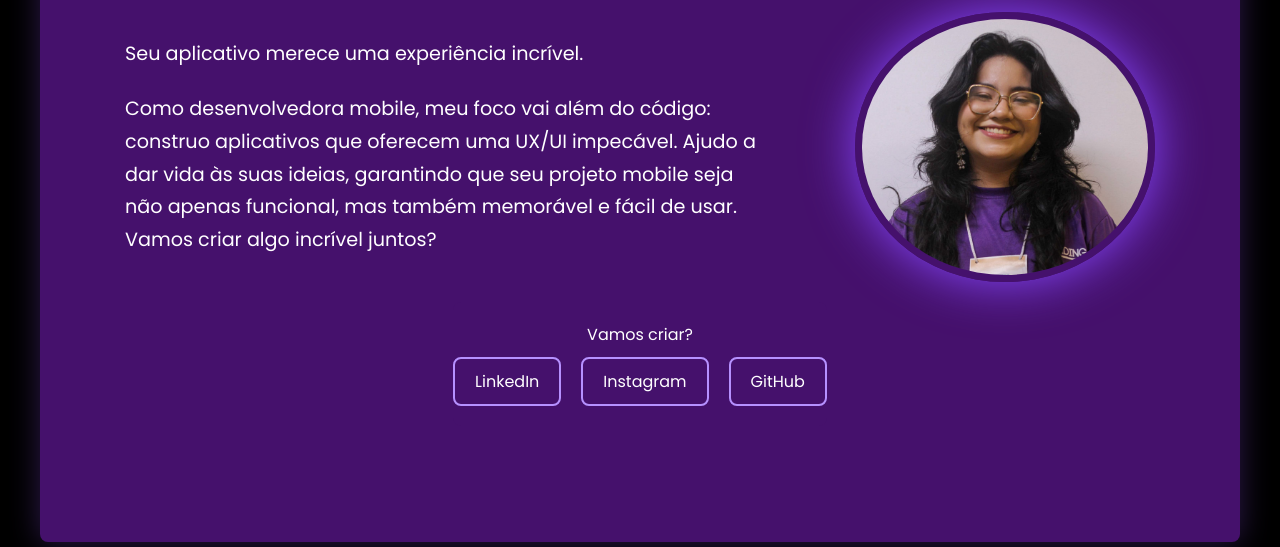
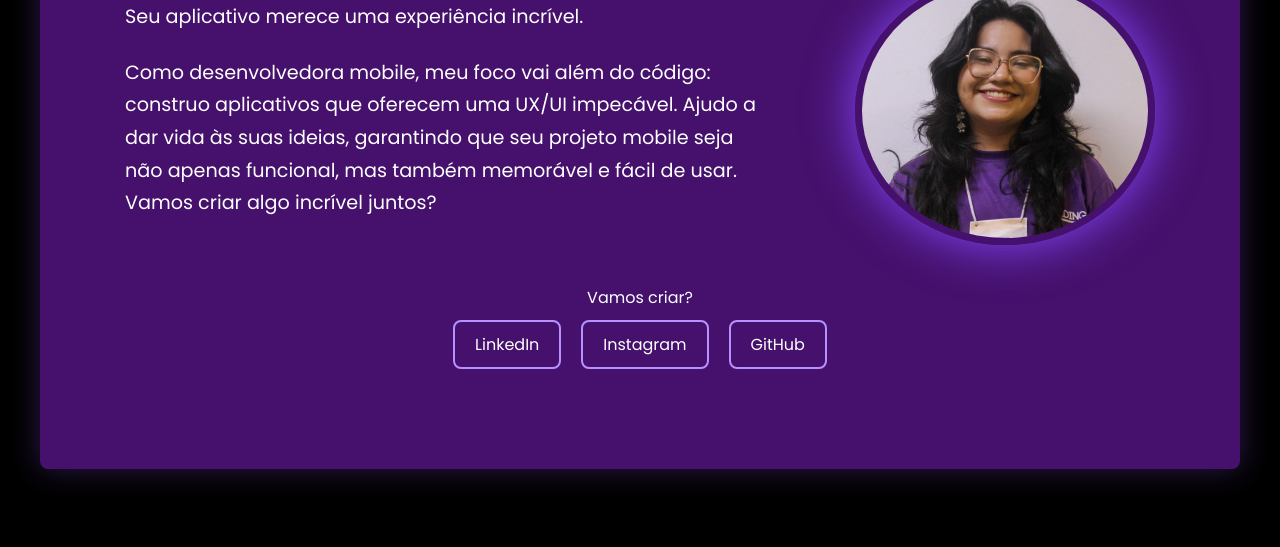
Before and after one commit to hevellyn16/site-simples, a plain HTML site: page index.html in a window 1280 px wide. Shown: the part 253-800 px from the top of the page. Drawn offline with Linux system fonts and the light colour scheme; a script that the page names is missing.

Commit message:
fix: Fix layout issues in index.html and styles.css

```diff
--- a/css/styles.css
+++ b/css/styles.css
@@ -71,8 +71,8 @@ nav ul li:hover {
     flex-direction: column;
     align-items: center;
     justify-content: center;
-    min-height: calc(100vh - 80px);
-    padding: 20px 20px;
+    min-height: calc(100vh - 200px);
+    padding: 80px 80px;
     background-color: #45116c;
     border-radius: 8px;
     box-shadow: 0 0 30px rgba(151, 86, 255, 0.3);
```
Also changed, not shown: index.html (+14 -1 lines).
